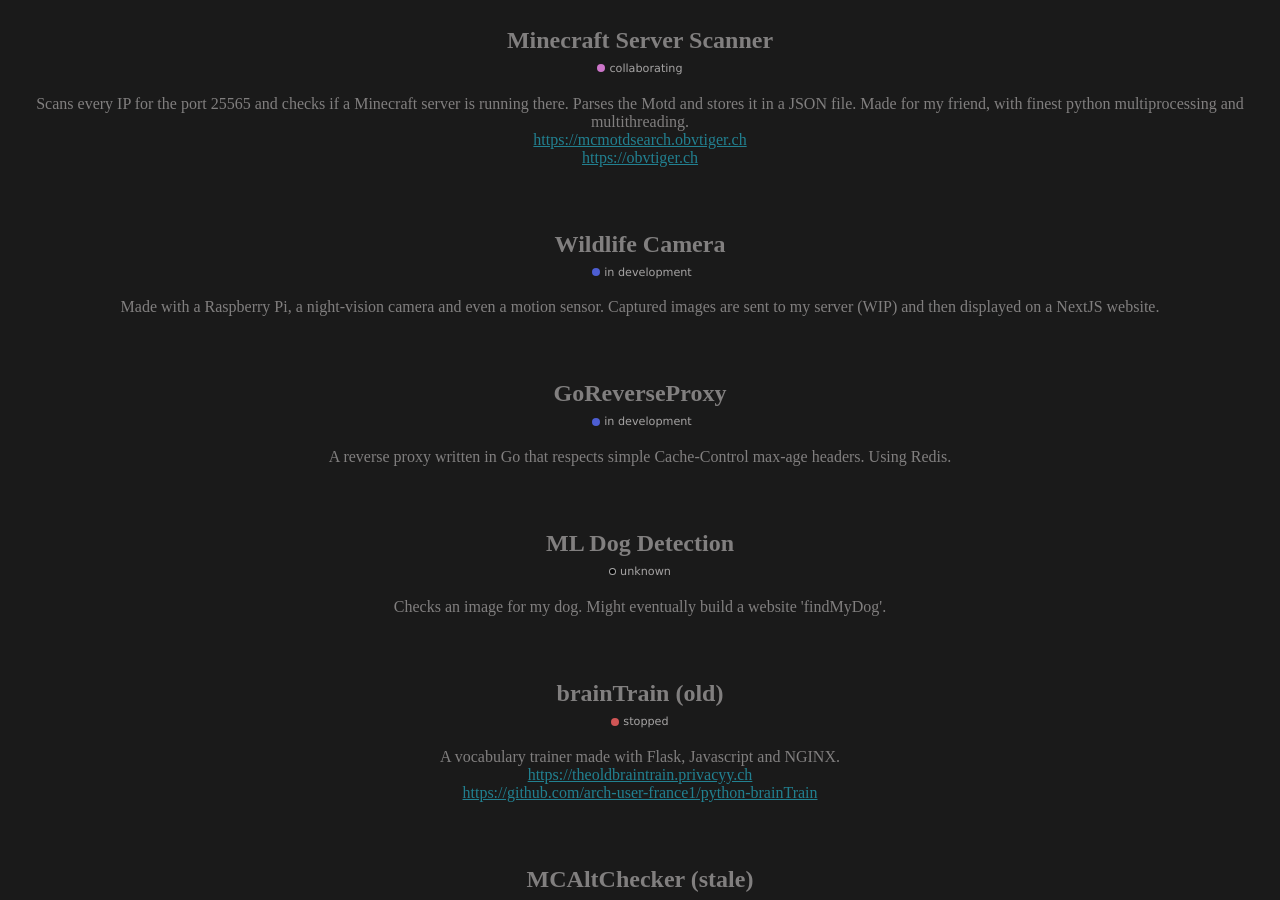
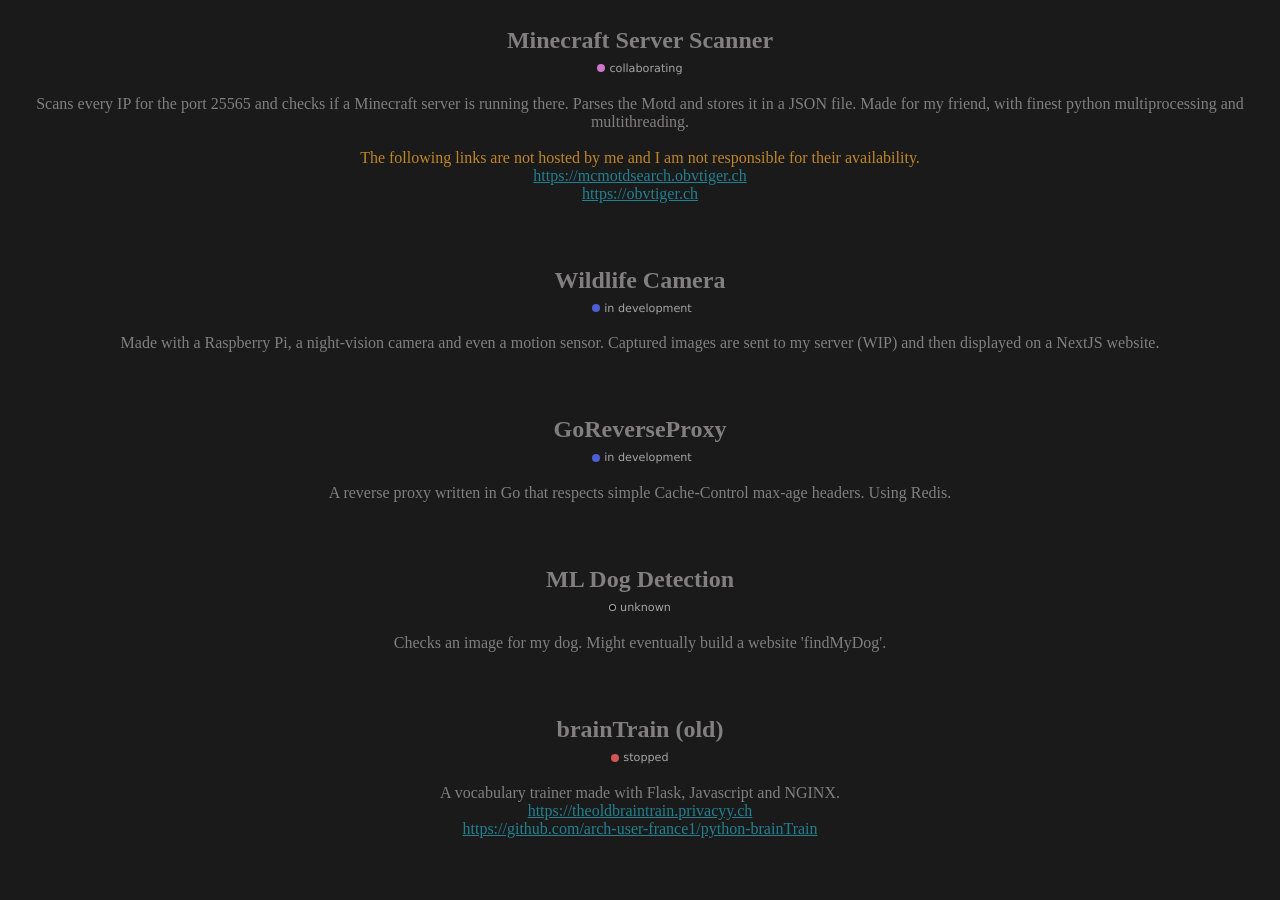
Before and after one commit to arch-user-france1/arch-user-france1, a Next.js app: page / in a window 1280 px wide. Shown: the part 820-1720 px from the top of the page. Built offline with nearby package versions, Linux system fonts and the light colour scheme.

Commit message:
availablity notice

```diff
--- a/package.json
+++ b/package.json
@@ -10,6 +10,7 @@
   },
   "dependencies": {
     "@next/font": "13.1.2",
+    "@vercel/analytics": "^0.1.10",
     "next": "13.1.2",
     "react": "18.2.0",
     "react-dom": "18.2.0"
--- a/pages/index.js
+++ b/pages/index.js
@@ -14,7 +14,7 @@
   }
 
 
-  function Project({ projectname, description, link, status, visibleLinks }) {
+  function Project({ projectname, description, link, status, visibleLinks, responsibleHostingMsg }) {
 
     let statusicon
     if (status === "in development") {
@@ -42,6 +42,7 @@
 
       <span>{description}</span>
 
+      {responsibleHostingMsg && (<div><br></br><span className='warning'>The following links are not hosted by me and I am not responsible for their availability.</span></div>)}
       {visibleLinks && (<div className={styles.projectLinks}>
         {visibleLinks.map((x) => (<Link target="_blank" rel="noopener" className={styles.projectLink} href={x}>{x}</Link>))}
       </div>)}
@@ -106,6 +107,7 @@
       link="https://mcmotdsearch.obvtiger.ch"
       status="collaborating"
       visibleLinks={["https://mcmotdsearch.obvtiger.ch", "https://obvtiger.ch"]}
+      responsibleHostingMsg={true}
       ></Project>
 
       <Project
--- a/styles/globals.css
+++ b/styles/globals.css
@@ -72,3 +72,7 @@
   text-decoration: inherit;
   color: inherit;
 }
+
+.warning {
+  color: #bf8628;
+}
```
Also changed, not shown: checkout_portfolio.svg, 1 other file (tests, documents, lock files or other folders).
